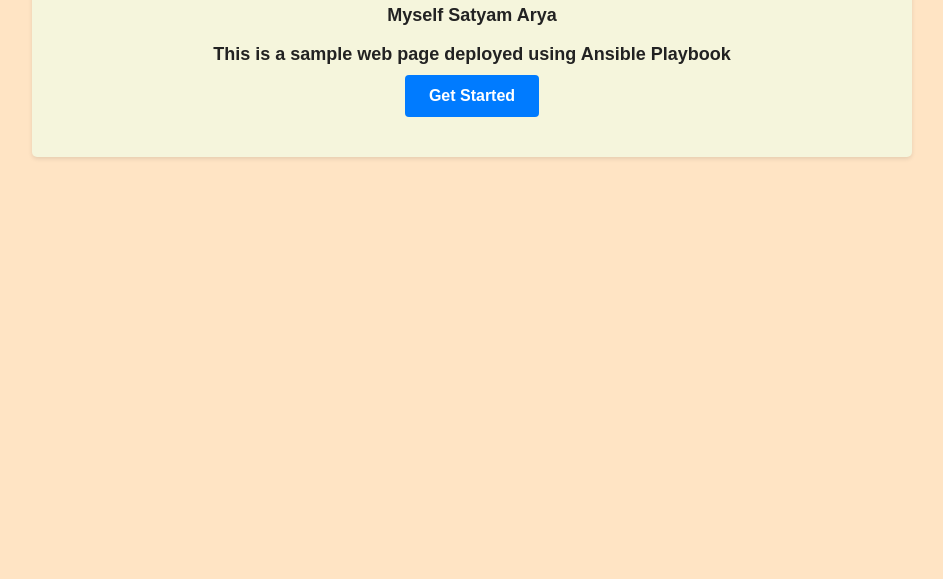
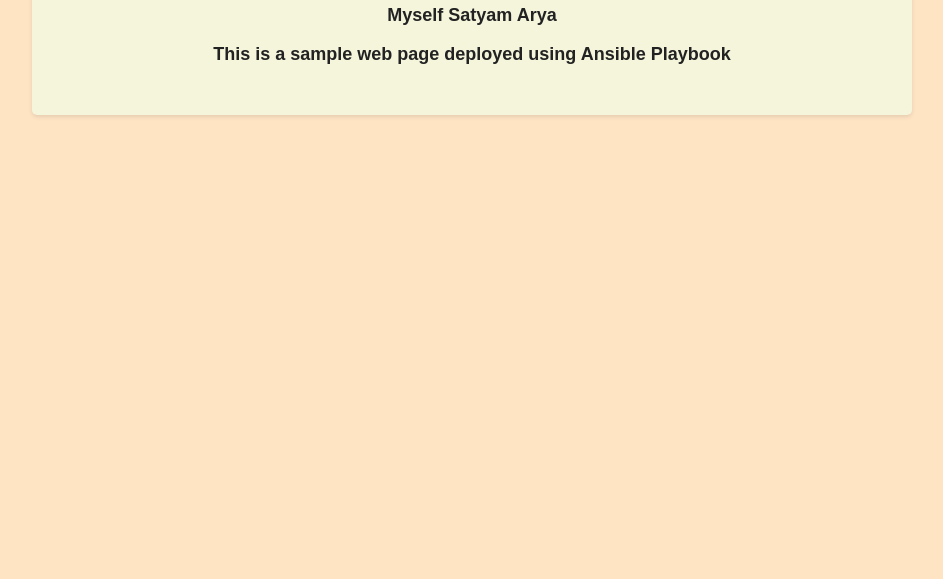
Before and after one commit to satyam19arya/ansible-project, a plain HTML site: page index.html in a window 1280 px wide. Shown: the part 221-800 px from the top of the page, without its empty margins (168-1111 px from the left). Drawn offline with Linux system fonts and the light colour scheme.

Commit message:
Update index.html

```diff
--- a/index.html
+++ b/index.html
@@ -1,7 +1,6 @@
 <!DOCTYPE html>
 <html>
 <head>
-    <title>Welcome Page</title>
     <style>
         body {
             font-family: Arial, sans-serif;
@@ -27,26 +26,10 @@
         }
 
         p {
-            color: #222222; /* Updated the color to dark */
+            color: #222222;
             font-size: 18px;
-            font-weight: bold; /* Added font-weight to make the text bold */
+            font-weight: bold;
             margin-bottom: 10px;
-        }
-
-        .button {
-            display: inline-block;
-            background-color: #007bff;
-            color: #ffffff;
-            font-size: 16px;
-            font-weight: bold;
-            padding: 12px 24px;
-            text-decoration: none;
-            border-radius: 4px;
-            transition: background-color 0.3s ease;
-        }
-
-        .button:hover {
-            background-color: #0056b3;
         }
     </style>
 </head>
@@ -55,7 +38,6 @@
         <h1>Hello Everyone</h1>
         <p>Myself Satyam Arya</p>
         <p>This is a sample web page deployed using Ansible Playbook</p>
-        <a href="#" class="button">Get Started</a>
     </div>
 </body>
 </html>
```
